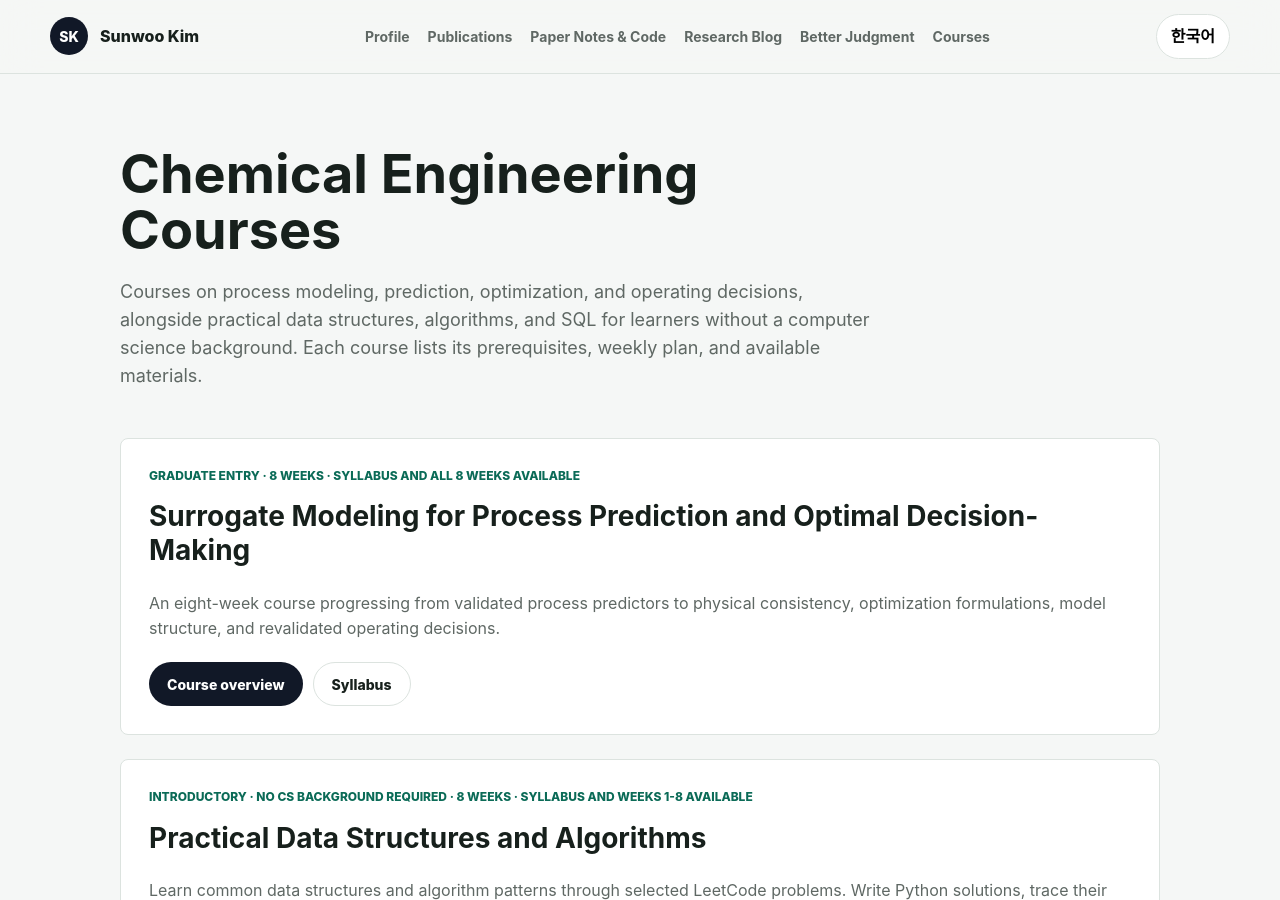
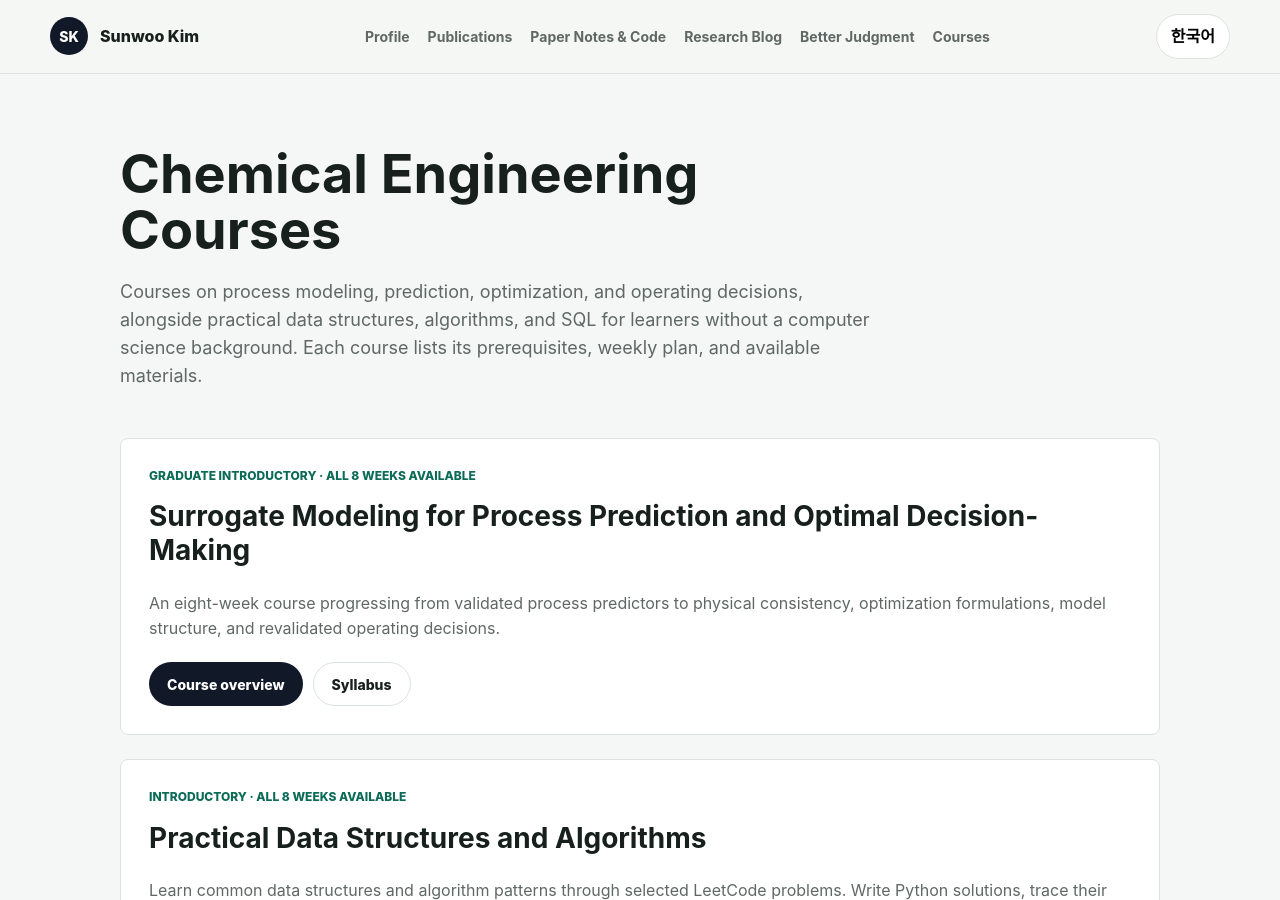
Before and after one commit to SunBooGermany/SunBooGermany.github.io, a Jekyll site: the page built from courses/index.html, in a window 1280 px wide and 900 px high. Built offline with Jekyll 4.4.1, drawn with Linux system fonts in a browser that asks for light colours.

Commit message:
Simplify course catalog availability labels

```diff
--- a/courses/index.html
+++ b/courses/index.html
@@ -11,7 +11,7 @@ permalink: /courses/
 <section class="course-catalog" aria-label="Courses">
   {% for course in site.data.courses %}
   <article class="course-card">
-    <div class="note-meta"><span data-lang-panel="en">{{ course.level }} · {{ course.duration }} · {{ course.availability }}</span><span data-lang-panel="ko" hidden>{{ course.level_ko }} · {{ course.duration_ko }} · {{ course.availability_ko }}</span></div>
+    <div class="note-meta"><span data-lang-panel="en">{% if course.id == "surrogate-models" %}Graduate introductory · All 8 weeks available{% elsif course.id == "practical-algorithms" %}Introductory · All 8 weeks available{% else %}{{ course.level }} · {{ course.duration }} · {{ course.availability }}{% endif %}</span><span data-lang-panel="ko" hidden>{% if course.id == "surrogate-models" %}대학원 입문 · 전체 8주차 공개{% elsif course.id == "practical-algorithms" %}입문 · 전체 8주차 공개{% else %}{{ course.level_ko }} · {{ course.duration_ko }} · {{ course.availability_ko }}{% endif %}</span></div>
     <h2><a href="{{ course.url | relative_url }}"><span data-lang-panel="en">{{ course.title }}</span><span data-lang-panel="ko" hidden>{{ course.title_ko }}</span></a></h2>
     <p><span data-lang-panel="en">{{ course.description }}</span><span data-lang-panel="ko" hidden>{{ course.description_ko }}</span></p>
     <div class="course-actions">
```
